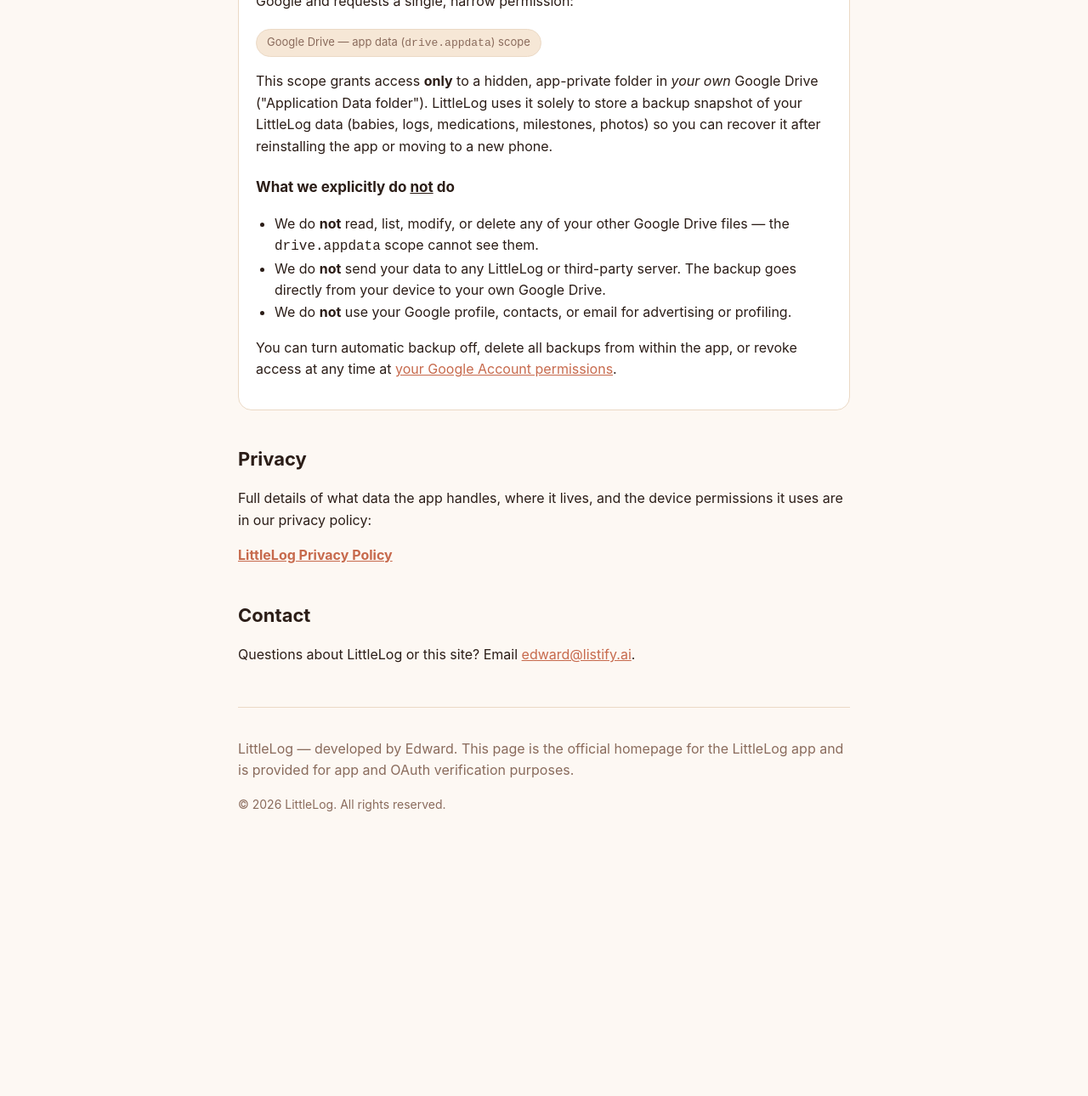
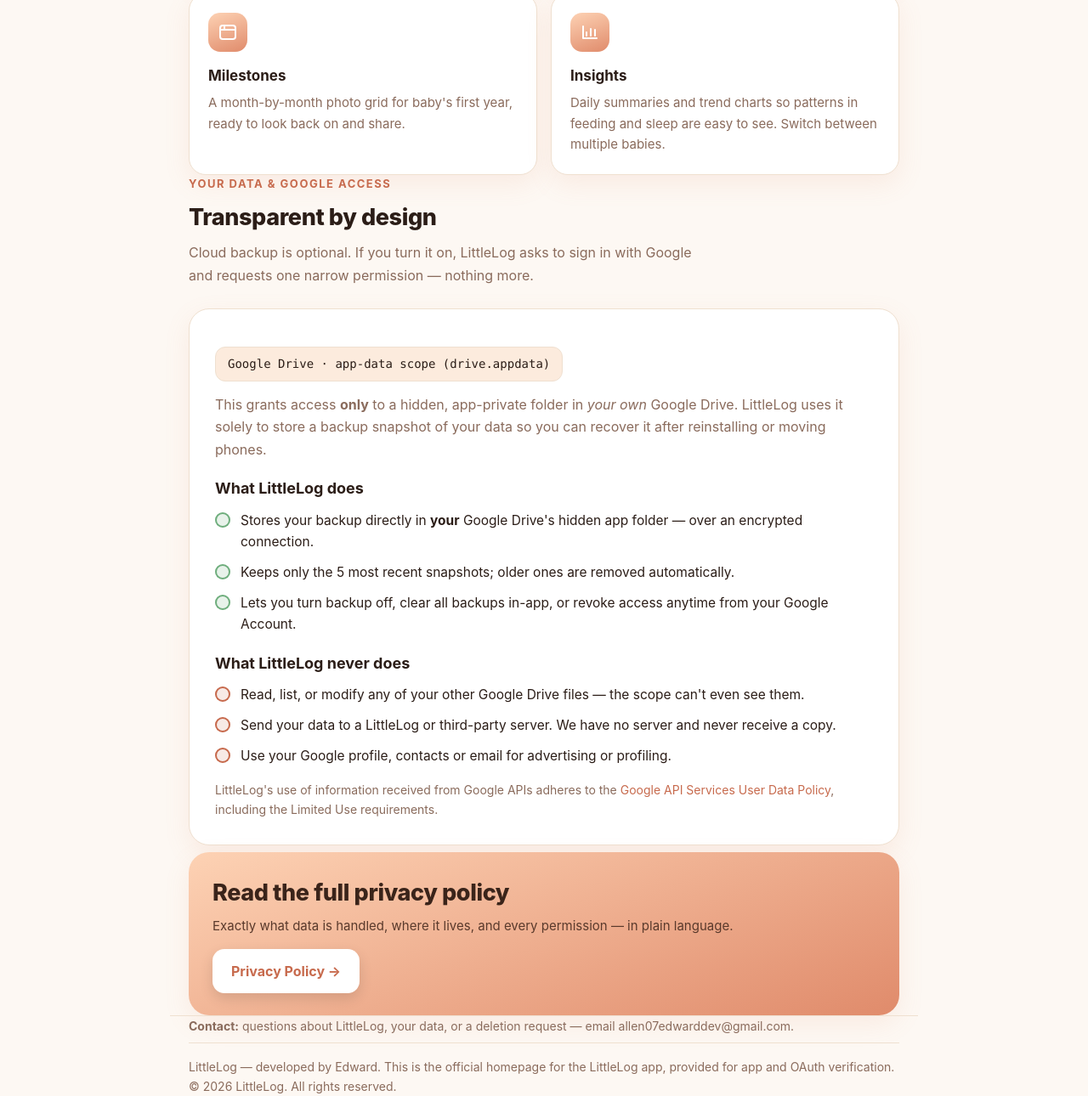
Before and after one commit to allen07edwarddev/allen07edwarddev.github.io, a plain HTML site: page index.html in a window 1280 px wide. Shown: the part 879-2169 px from the top of the page at 85% size. Before the commit the page ends 1915 px from the top, so only its background shows below. Drawn offline with Linux system fonts and the light colour scheme.

Commit message:
Update index.html

```diff
--- a/index.html
+++ b/index.html
@@ -5,143 +5,237 @@
   <meta name="viewport" content="width=device-width, initial-scale=1.0" />
   <meta name="robots" content="index, follow" />
   <title>LittleLog — Baby Tracker</title>
-  <meta name="description" content="LittleLog is a private, local-first baby tracker for diapers, feeds, sleep, medications, and milestones, with optional encrypted-by-Google backup to your own Google Drive." />
+  <meta name="description" content="LittleLog is a private, local-first baby tracker for diapers, feeds, sleep, medications and milestones, with optional backup to your own Google Drive." />
+  <meta property="og:title" content="LittleLog — Baby Tracker" />
+  <meta property="og:description" content="A calm, private baby tracker. Local-first, no account required, optional Google Drive backup." />
+  <meta property="og:type" content="website" />
   <style>
-    :root {
-      --bg: #fdf8f3;
-      --bg-soft: #f6e7d6;
-      --card: #ffffff;
-      --border: #ebd9c5;
-      --fg: #2b1d17;
-      --muted: #8a6b5c;
-      --accent: #e08b6b;
-      --accent-deep: #c76a4d;
+    :root{
+      --bg:#fdf8f3; --bg2:#fcebdd; --card:#ffffff; --border:#efe0d0;
+      --fg:#2b1d17; --muted:#8a6b5c; --accent:#e08b6b; --accent-deep:#c76a4d;
+      --peach-top:#fdd2b4; --peach-bot:#e9a987; --good:#6fae7d;
+      --shadow:0 10px 30px rgba(224,139,107,.12);
     }
-    @media (prefers-color-scheme: dark) {
-      :root {
-        --bg: #1c1310; --bg-soft: #261912; --card: #2b1d17;
-        --border: #3a2a22; --fg: #f5ece4; --muted: #c7a89a;
-        --accent: #f0a684; --accent-deep: #e08b6b;
+    @media (prefers-color-scheme:dark){
+      :root{
+        --bg:#1b120f; --bg2:#241712; --card:#271a15; --border:#3a2a22;
+        --fg:#f5ece4; --muted:#c7a89a; --accent:#f0a684; --accent-deep:#f0a684;
+        --peach-top:#5a3324; --peach-bot:#2c1c15; --shadow:0 10px 30px rgba(0,0,0,.35);
       }
     }
-    * { box-sizing: border-box; }
-    body {
-      margin: 0; background: var(--bg); color: var(--fg);
-      font-family: -apple-system, BlinkMacSystemFont, "Segoe UI", Roboto,
-        "Helvetica Neue", Arial, sans-serif;
-      line-height: 1.6;
+    *{box-sizing:border-box;margin:0;padding:0}
+    html{scroll-behavior:smooth}
+    body{
+      background:var(--bg);color:var(--fg);line-height:1.65;
+      font-family:-apple-system,BlinkMacSystemFont,"Segoe UI",Roboto,
+        "Helvetica Neue",Arial,sans-serif;
+      -webkit-font-smoothing:antialiased;
     }
-    .wrap { max-width: 760px; margin: 0 auto; padding: 32px 20px 64px; }
-    header {
-      background: linear-gradient(180deg, #fdd2b4 0%, var(--bg) 100%);
-      padding: 48px 20px 36px; text-align: center;
+    a{color:var(--accent-deep);text-decoration:none}
+    a:hover{text-decoration:underline}
+    .wrap{max-width:880px;margin:0 auto;padding:0 22px}
+
+    /* Hero */
+    .hero{
+      position:relative;text-align:center;padding:76px 22px 64px;
+      background:
+        radial-gradient(900px 320px at 50% -40px,
+          var(--peach-top), transparent 70%),
+        linear-gradient(180deg,var(--bg2) 0%,var(--bg) 60%);
+      overflow:hidden;
     }
-    .brand { font-size: 34px; font-weight: 800; letter-spacing: -0.5px;
-      color: var(--fg); margin: 0; }
-    .tagline { color: var(--muted); margin: 8px 0 0; font-size: 17px; }
-    h2 { font-size: 22px; margin: 40px 0 10px; }
-    h3 { font-size: 17px; margin: 22px 0 6px; }
-    p, li { font-size: 16px; }
-    ul { padding-left: 22px; }
-    .card {
-      background: var(--card); border: 1px solid var(--border);
-      border-radius: 16px; padding: 18px 20px; margin: 16px 0;
+    .logo{
+      width:88px;height:88px;border-radius:26px;margin:0 auto 22px;
+      display:flex;align-items:center;justify-content:center;
+      background:linear-gradient(160deg,var(--peach-top),var(--accent));
+      box-shadow:var(--shadow);font-size:46px;line-height:1;
     }
-    a { color: var(--accent-deep); }
-    .muted { color: var(--muted); font-size: 14px; }
-    footer { border-top: 1px solid var(--border); margin-top: 48px;
-      padding-top: 20px; color: var(--muted); font-size: 14px; }
-    .pill { display:inline-block; background: var(--bg-soft);
-      border:1px solid var(--border); border-radius:999px;
-      padding:4px 12px; font-size:13px; color:var(--muted); margin:4px 4px 0 0;}
+    .hero h1{font-size:42px;font-weight:800;letter-spacing:-1px}
+    .hero p{color:var(--muted);font-size:19px;margin-top:12px;
+      max-width:560px;margin-left:auto;margin-right:auto}
+    .badges{display:flex;gap:8px;flex-wrap:wrap;justify-content:center;
+      margin-top:24px}
+    .badge{
+      background:var(--card);border:1px solid var(--border);
+      border-radius:999px;padding:7px 15px;font-size:13px;
+      color:var(--muted);box-shadow:var(--shadow)}
+    .badge b{color:var(--fg)}
+
+    section{padding:46px 0}
+    .eyebrow{color:var(--accent-deep);font-weight:700;font-size:13px;
+      letter-spacing:1.5px;text-transform:uppercase}
+    h2{font-size:27px;font-weight:800;letter-spacing:-.4px;margin:6px 0 6px}
+    .lead{color:var(--muted);font-size:16px;max-width:620px}
+
+    .grid{display:grid;grid-template-columns:repeat(2,1fr);gap:16px;
+      margin-top:26px}
+    @media (max-width:640px){.grid{grid-template-columns:1fr}}
+    .feature{
+      background:var(--card);border:1px solid var(--border);
+      border-radius:20px;padding:22px;box-shadow:var(--shadow)}
+    .ficon{
+      width:46px;height:46px;border-radius:14px;display:flex;
+      align-items:center;justify-content:center;margin-bottom:14px;
+      background:linear-gradient(160deg,var(--peach-top),var(--accent));
+      color:#fff}
+    .ficon svg{width:24px;height:24px;stroke:#fff;fill:none;
+      stroke-width:2;stroke-linecap:round;stroke-linejoin:round}
+    .feature h3{font-size:17px;margin-bottom:6px}
+    .feature p{color:var(--muted);font-size:15px}
+
+    .privacy-card{
+      background:var(--card);border:1px solid var(--border);
+      border-radius:24px;padding:30px;box-shadow:var(--shadow);margin-top:26px}
+    .privacy-card h3{font-size:18px;margin:18px 0 8px}
+    .privacy-card ul{list-style:none;margin-top:10px}
+    .privacy-card li{position:relative;padding-left:30px;margin:10px 0;
+      color:var(--fg);font-size:15.5px}
+    .privacy-card li::before{
+      content:"";position:absolute;left:0;top:3px;width:18px;height:18px;
+      border-radius:50%;background:rgba(111,174,125,.16);
+      box-shadow:inset 0 0 0 2px var(--good)}
+    .privacy-card li.no::before{
+      background:rgba(199,106,77,.14);box-shadow:inset 0 0 0 2px var(--accent-deep)}
+    .scope{
+      display:inline-block;margin:14px 0 4px;padding:8px 14px;
+      border-radius:12px;background:var(--bg2);border:1px solid var(--border);
+      font-size:14px;color:var(--fg);font-family:ui-monospace,SFMono-Regular,
+      Menlo,Consolas,monospace}
+
+    .cta{
+      display:flex;flex-wrap:wrap;gap:14px;align-items:center;
+      justify-content:space-between;background:
+      linear-gradient(160deg,var(--peach-top),var(--accent));
+      border-radius:24px;padding:26px 28px;color:#3a241a;
+      box-shadow:var(--shadow);margin-top:8px}
+    .cta h2{color:#3a241a;margin:0}
+    .cta p{color:#5a3a2c;margin-top:4px;font-size:15px}
+    .btn{
+      background:#fff;color:var(--accent-deep);font-weight:700;
+      padding:13px 22px;border-radius:14px;white-space:nowrap;
+      box-shadow:0 6px 16px rgba(0,0,0,.12)}
+    .btn:hover{text-decoration:none;opacity:.92}
+
+    footer{border-top:1px solid var(--border);padding:30px 0 56px;
+      color:var(--muted);font-size:14px}
+    footer a{color:var(--muted)}
+    .sep{height:1px;background:var(--border);margin:8px 0 0}
   </style>
 </head>
 <body>
-  <header>
-    <h1 class="brand">LittleLog</h1>
-    <p class="tagline">A private baby tracker — diapers, feeds, sleep,
-      medications &amp; milestones.</p>
+
+  <header class="hero">
+    <div class="logo" aria-hidden="true">🧸</div>
+    <h1>LittleLog</h1>
+    <p>A calm, private baby tracker — diapers, feeds, sleep,
+      medications &amp; milestones. Everything stays on your device.</p>
+    <div class="badges">
+      <span class="badge"><b>Local-first</b> · no account needed</span>
+      <span class="badge"><b>No ads tracking</b> your baby's data</span>
+      <span class="badge"><b>Optional</b> Google Drive backup</span>
+    </div>
   </header>
 
-  <main class="wrap">
-    <section>
-      <h2>What LittleLog is</h2>
-      <p>LittleLog is a mobile app (Android package
-        <code>com.rango.baby_tracker</code>) that helps parents and
-        caregivers track a baby's daily life. It is <strong>local-first</strong>:
-        everything you log is stored on your own device. There is no account
-        and no LittleLog server.</p>
-    </section>
+  <main>
+    <section class="wrap">
+      <div class="eyebrow">What it does</div>
+      <h2>Everything in one gentle place</h2>
+      <p class="lead">LittleLog (Android package
+        <code>com.rango.baby_tracker</code>) helps parents and caregivers
+        track a baby's day without the noise. There is no LittleLog account
+        and no LittleLog server — your data lives on your phone.</p>
 
-    <section>
-      <h2>What you can do</h2>
-      <div class="card">
-        <ul>
-          <li><strong>Daily logs</strong> — diapers, bottle &amp; breast
-            feeds, sleep, solids, temperature, and your own custom
-            categories, with optional notes and photos.</li>
-          <li><strong>Medications</strong> — schedule doses and get reliable
-            on-time alarms; track given/missed/skipped doses.</li>
-          <li><strong>Milestones</strong> — a month-by-month photo grid for
-            baby's first year.</li>
-          <li><strong>Insights</strong> — daily summaries and trend charts.</li>
-          <li><strong>Multiple babies</strong> — switch between profiles.</li>
-        </ul>
+      <div class="grid">
+        <div class="feature">
+          <div class="ficon"><svg viewBox="0 0 24 24"><path d="M3 12h18M12 3v18"/></svg></div>
+          <h3>Daily logs</h3>
+          <p>Diapers, bottle &amp; breast feeds, sleep, solids, temperature,
+            and your own custom categories — with notes and photos.</p>
+        </div>
+        <div class="feature">
+          <div class="ficon"><svg viewBox="0 0 24 24"><circle cx="12" cy="12" r="9"/><path d="M12 7v5l3 3"/></svg></div>
+          <h3>Medication alarms</h3>
+          <p>Schedule doses and get reliable on-time alarms. Track given,
+            missed and skipped doses at a glance.</p>
+        </div>
+        <div class="feature">
+          <div class="ficon"><svg viewBox="0 0 24 24"><rect x="3" y="4" width="18" height="16" rx="3"/><path d="M3 9h18M8 4v5"/></svg></div>
+          <h3>Milestones</h3>
+          <p>A month-by-month photo grid for baby's first year, ready to
+            look back on and share.</p>
+        </div>
+        <div class="feature">
+          <div class="ficon"><svg viewBox="0 0 24 24"><path d="M4 19V5M4 19h16M8 16v-4M13 16V8M18 16v-7"/></svg></div>
+          <h3>Insights</h3>
+          <p>Daily summaries and trend charts so patterns in feeding and
+            sleep are easy to see. Switch between multiple babies.</p>
+        </div>
       </div>
     </section>
 
-    <section>
-      <h2>Why LittleLog requests Google account access</h2>
-      <div class="card">
-        <p>Cloud backup is <strong>optional</strong>. If you choose to enable
-          it, LittleLog asks you to sign in with Google and requests a single,
-          narrow permission:</p>
-        <p><span class="pill">Google Drive — app data
-          (<code>drive.appdata</code>) scope</span></p>
-        <p>This scope grants access <strong>only</strong> to a hidden,
-          app-private folder in <em>your own</em> Google Drive
-          ("Application Data folder"). LittleLog uses it solely to store a
-          backup snapshot of your LittleLog data (babies, logs, medications,
-          milestones, photos) so you can recover it after reinstalling the app
-          or moving to a new phone.</p>
-        <h3>What we explicitly do <u>not</u> do</h3>
+    <section class="wrap">
+      <div class="eyebrow">Your data &amp; Google access</div>
+      <h2>Transparent by design</h2>
+      <p class="lead">Cloud backup is optional. If you turn it on, LittleLog
+        asks to sign in with Google and requests one narrow permission —
+        nothing more.</p>
+
+      <div class="privacy-card">
+        <span class="scope">Google Drive · app-data scope
+          (drive.appdata)</span>
+        <p style="color:var(--muted);margin-top:10px">This grants access
+          <b>only</b> to a hidden, app-private folder in <i>your own</i>
+          Google Drive. LittleLog uses it solely to store a backup snapshot
+          of your data so you can recover it after reinstalling or moving
+          phones.</p>
+
+        <h3>What LittleLog does</h3>
         <ul>
-          <li>We do <strong>not</strong> read, list, modify, or delete any of
-            your other Google Drive files — the
-            <code>drive.appdata</code> scope cannot see them.</li>
-          <li>We do <strong>not</strong> send your data to any LittleLog or
-            third-party server. The backup goes directly from your device to
-            your own Google Drive.</li>
-          <li>We do <strong>not</strong> use your Google profile, contacts, or
-            email for advertising or profiling.</li>
+          <li>Stores your backup directly in <b>your</b> Google Drive's
+            hidden app folder — over an encrypted connection.</li>
+          <li>Keeps only the 5 most recent snapshots; older ones are
+            removed automatically.</li>
+          <li>Lets you turn backup off, clear all backups in-app, or revoke
+            access anytime from your Google Account.</li>
         </ul>
-        <p>You can turn automatic backup off, delete all backups from within
-          the app, or revoke access at any time at
-          <a href="https://myaccount.google.com/permissions">your Google
-          Account permissions</a>.</p>
+
+        <h3>What LittleLog never does</h3>
+        <ul>
+          <li class="no">Read, list, or modify any of your other Google
+            Drive files — the scope can't even see them.</li>
+          <li class="no">Send your data to a LittleLog or third-party
+            server. We have no server and never receive a copy.</li>
+          <li class="no">Use your Google profile, contacts or email for
+            advertising or profiling.</li>
+        </ul>
+        <p style="color:var(--muted);margin-top:16px;font-size:14px">
+          LittleLog's use of information received from Google APIs adheres
+          to the <a href="https://developers.google.com/terms/api-services-user-data-policy" target="_blank" rel="noopener">Google API Services User Data Policy</a>,
+          including the Limited Use requirements.</p>
       </div>
     </section>
 
-    <section>
-      <h2>Privacy</h2>
-      <p>Full details of what data the app handles, where it lives, and the
-        device permissions it uses are in our privacy policy:</p>
-      <p><a href="privacy.html"><strong>LittleLog Privacy
-        Policy</strong></a></p>
+    <section class="wrap">
+      <div class="cta">
+        <div>
+          <h2>Read the full privacy policy</h2>
+          <p>Exactly what data is handled, where it lives, and every
+            permission — in plain language.</p>
+        </div>
+        <a class="btn" href="privacy.html">Privacy Policy →</a>
+      </div>
     </section>
 
-    <section>
-      <h2>Contact</h2>
-      <p>Questions about LittleLog or this site?
-        Email <a href="mailto:edward@listify.ai">edward@listify.ai</a>.</p>
-    </section>
-
-    <footer>
-      <p>LittleLog — developed by Edward.
-        This page is the official homepage for the LittleLog app and is
-        provided for app and OAuth verification purposes.</p>
-      <p class="muted">© 2026 LittleLog. All rights reserved.</p>
+    <footer class="wrap">
+      <p><b>Contact:</b> questions about LittleLog, your data, or a deletion
+        request — email
+        <a href="mailto:allen07edwarddev@gmail.com">allen07edwarddev@gmail.com</a>.</p>
+      <div class="sep"></div>
+      <p style="margin-top:16px">LittleLog — developed by Edward. This is the
+        official homepage for the LittleLog app, provided for app and OAuth
+        verification. © 2026 LittleLog. All rights reserved.</p>
     </footer>
   </main>
+
 </body>
 </html>
```
